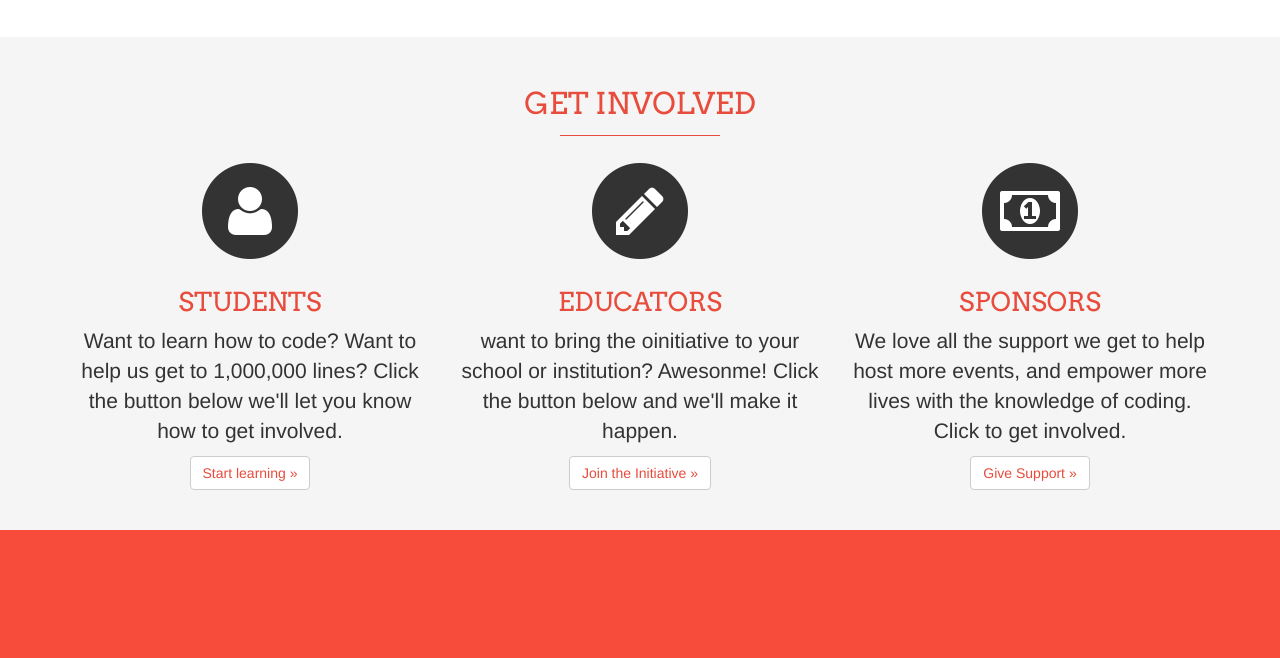
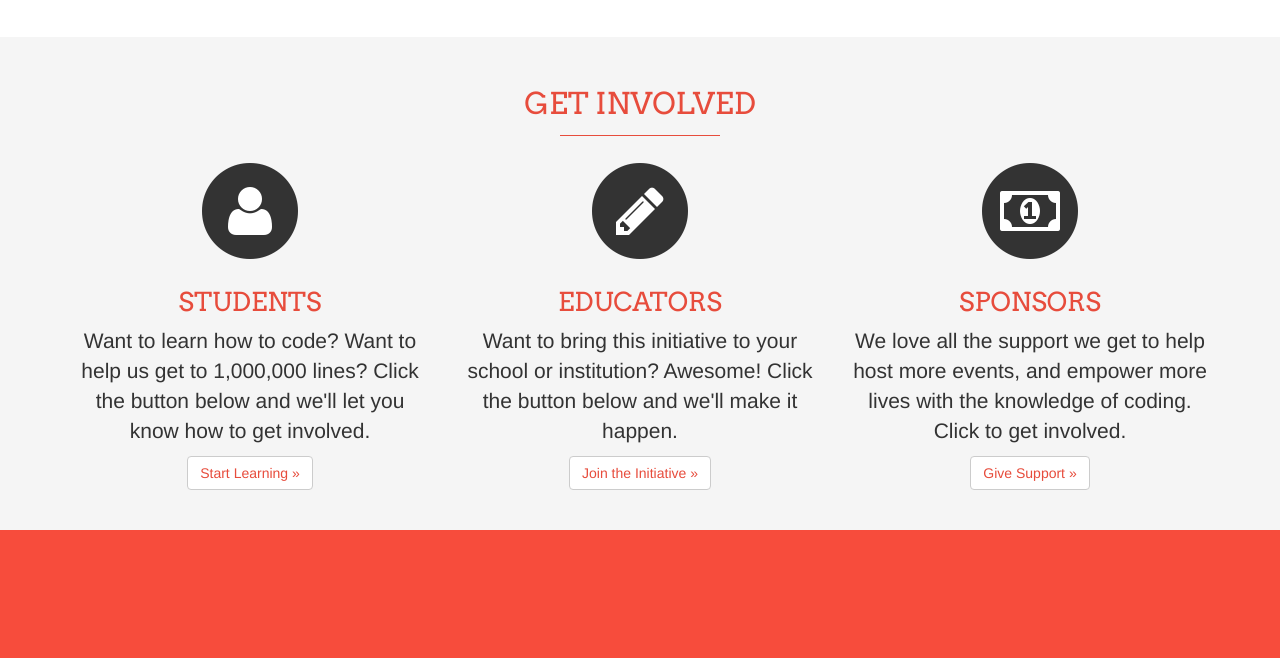
Before and after one commit to Peterortiz82/Peterortiz82.github.io, a plain HTML site: page index.html in a window 1280 px wide. Shown: the part 1083-1741 px from the top of the page. Drawn offline with nearby package versions, Linux system fonts and the light colour scheme; a script that the page names is missing.

Commit message:
Made some spelling corrections.

```diff
--- a/index.html
+++ b/index.html
@@ -84,8 +84,8 @@
                   <i class="fa fa-user fa-stack-1x fa-inverse"></i>
                 </span>
                 <h3>Students</h3>
-                <p>Want to learn how to code? Want to help us get to 1,000,000 lines? Click the button below we'll let you know how to get involved. </p>
-                <p><a class="btn btn-default" href="https://docs.google.com/forms/d/1qQ8fF-80g0FtZEKqFnegxekA4rqip-AnWvbWAO85WUM/viewform?usp=send_form" target="_blank" role="button" role="button">Start learning &raquo;</a></p>
+                <p>Want to learn how to code? Want to help us get to 1,000,000 lines? Click the button below and we'll let you know how to get involved. </p>
+                <p><a class="btn btn-default" href="https://docs.google.com/forms/d/1qQ8fF-80g0FtZEKqFnegxekA4rqip-AnWvbWAO85WUM/viewform?usp=send_form" target="_blank" role="button" role="button">Start Learning &raquo;</a></p>
               </div>
               <div class="col-md-4">
                 <span class="fa-stack fa-4x">
@@ -93,7 +93,7 @@
                     <i class="fa fa-pencil fa-stack-1x fa-inverse"></i>
                   </span>
                 <h3>Educators</h3>
-                <p>want to bring the oinitiative to your school or institution? Awesonme! Click the button below and we'll make it happen. </p>
+                <p>Want to bring this initiative to your school or institution? Awesome! Click the button below and we'll make it happen. </p>
                 <p><a class="btn btn-default" href="http://www.google.com" target="_blank" role="button">Join the Initiative &raquo;</a></p>
              </div>
               <div class="col-md-4">
```
